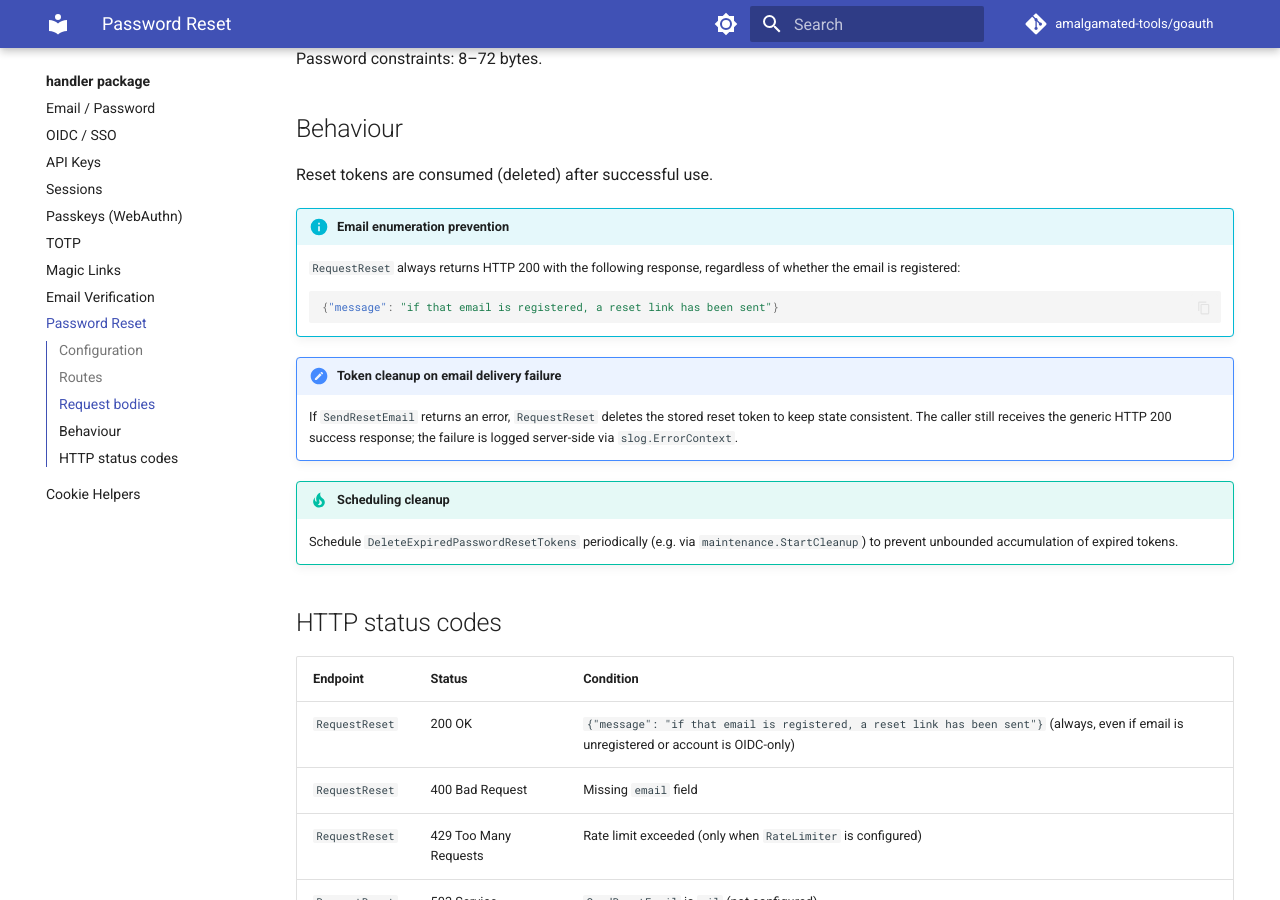
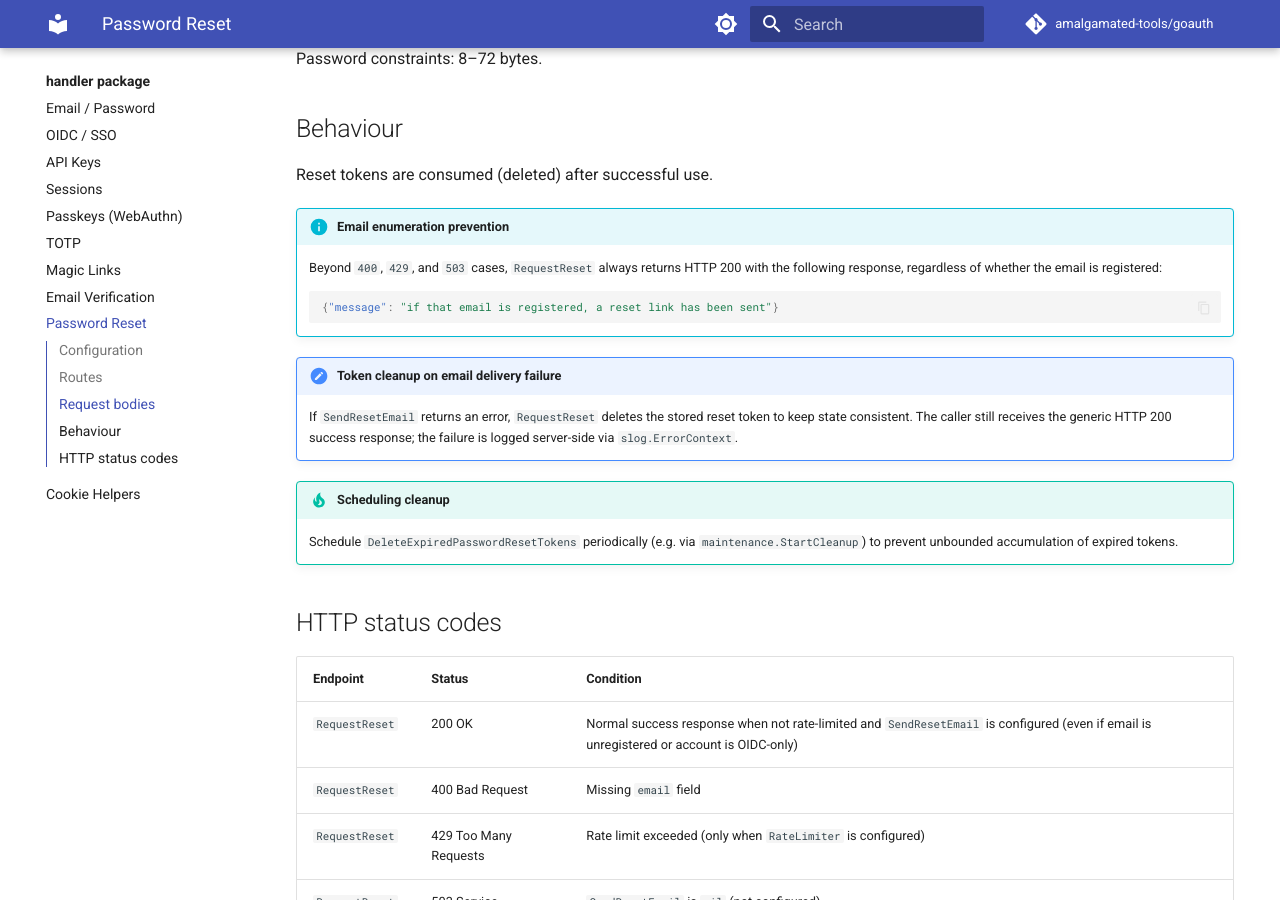
Before and after one commit to amalgamated-tools/goauth, an MkDocs documentation site: the page built from docs/handler/password-reset.md, in a window 1280 px wide and 900 px high, scrolled down 1039 px. Built offline with MkDocs 1.6.1 and Material for MkDocs 9.7.7, drawn with Linux system fonts in a browser that asks for light colours; comment, search, counter and statistics services are not loaded.

Commit message:
docs: correct 200 OK conditions to exclude 400/429/503 error cases

````diff
--- a/docs/handler/password-reset.md
+++ b/docs/handler/password-reset.md
@@ -43,7 +43,7 @@ Password constraints: 8–72 bytes.
 Reset tokens are consumed (deleted) after successful use.
 
 !!! info "Email enumeration prevention"
-    `RequestReset` always returns HTTP 200 with the following response, regardless of whether the email is registered:
+    Beyond `400`, `429`, and `503` cases, `RequestReset` always returns HTTP 200 with the following response, regardless of whether the email is registered:
 
     ```json
     {"message": "if that email is registered, a reset link has been sent"}
@@ -59,7 +59,7 @@ Reset tokens are consumed (deleted) after successful use.
 
 | Endpoint | Status | Condition |
 |---|---|---|
-| `RequestReset` | 200 OK | `{"message": "if that email is registered, a reset link has been sent"}` (always, even if email is unregistered or account is OIDC-only) |
+| `RequestReset` | 200 OK | Normal success response when not rate-limited and `SendResetEmail` is configured (even if email is unregistered or account is OIDC-only) |
 | `RequestReset` | 400 Bad Request | Missing `email` field |
 | `RequestReset` | 429 Too Many Requests | Rate limit exceeded (only when `RateLimiter` is configured) |
 | `RequestReset` | 503 Service Unavailable | `SendResetEmail` is `nil` (not configured) |
````
Also changed, not shown: docs/handler/email-verification.md (+2 -2 lines).
